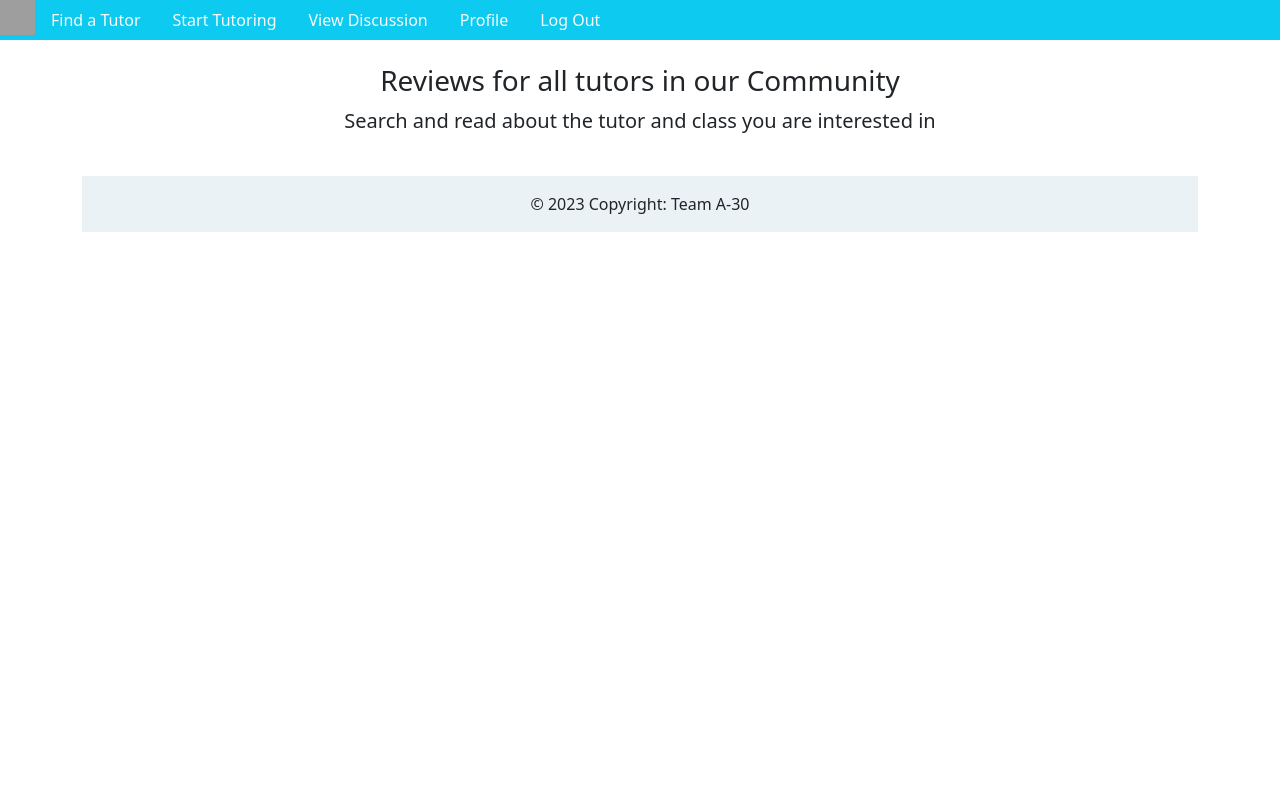
After one commit to maryvwalton/tutor-me-app, a Django app: page /reviews in a window 1280 px wide. The commit adds this page. Run offline with Django 3.2, Linux system fonts and the light colour scheme; data that the repository does not hold is empty; some libraries are stand-ins or nearby versions; grey boxes are pictures that could not be loaded.

Commit message:
review complete
still don't know how to subset by tutor but overall page working

```diff
--- a/myapp/urls.py
+++ b/myapp/urls.py
@@ -30,5 +30,6 @@ urlpatterns = [
     path('submit_thread/', views.createThread, name = 'submitthread'),
     path('submit_review/', views.submitReview, name = 'submitreview'),
     path('submit_review/<int:pk>', views.reviewView.as_view(), name = 'viewReview'),
+    path('reviews', views.reviewList, name = 'allreviews'),
 
 ]
--- a/myapp/views.py
+++ b/myapp/views.py
@@ -276,5 +276,11 @@ def submitReview(request):
 #detail view for review submission
 class reviewView(generic.DetailView):
     model = Review
-    template_name = 'myapp/reviewdetail.html'
+    template_name = 'myapp/review_detail.html'
     context_object_name = 'review'
+
+
+#display all reviews
+def reviewList(request):
+    all_reviews = Review.objects.all()
+    return render(request, 'myapp/all_reviews.html', {'all_reviews': all_reviews})
--- /dev/null
+++ b/templates/myapp/all_reviews.html
@@ -0,0 +1,62 @@
+{% load bootstrap5 %}
+{% bootstrap_css %}
+{% bootstrap_javascript %}
+
+
+<div class="cover-container  mx-auto flex-column">
+    <ul class="nav bg-info mx-auto">
+      <a class="navbar-brand"href="/"><img src= "https://lh5.googleusercontent.com/PMyEMcnh7OuoAC_dPcDNxLGSoFZm8T1K9sob-VHKqBk74YqWJjugOfbulpRZGtn_TSY=w2400" alt="" width="35"  height="35"></a>
+      <li class="nav-item">
+        <a class="nav-link link-light" href="/tutor_courses">Find a Tutor</a>
+      </li>
+      <li class="nav-item">
+        <a class="nav-link link-light" href="/submit_listing">Start Tutoring</a>
+      </li>
+      <li class="nav-item">
+        <a class="nav-link link-light" href="/discussion">View Discussion</a>
+      </li>
+      <li class="nav-item">
+        <a class="nav-link link-light" href="/profile">Profile</a>
+      </li>
+      <li class="nav-item">
+        <a class="nav-link link-light" href="/logout">Log Out</a>
+      </li>
+      <li class="nav-item">
+        <a class="nav-link disabled" >{{ user.username }}</a>
+      </li>
+    </ul>
+
+
+<body>
+
+<div class = container>
+
+    <br>
+
+    <h3 class=" font-weight-normal text-center">Reviews for all tutors in our Community</h3>
+    <p class="lead  text-center"> Search and read about the tutor and class you are interested in</p>
+
+    <br>
+    <div class = "list-group">
+        {% for review in all_reviews%}
+        <div class="card">
+            <h5 class="card-header">{{review.tutor.first_name}} {{review.tutor.last_name}}</h5>
+            <div class="card-body">
+                    <h5 class="card-title">{{review.session}}</h5>
+                    <p class="card-text">{{ review.rating }} : {{ review.comment }}</p>
+
+            </div>
+        </div>
+        <br>
+        {% endfor %}
+   </ul>
+
+
+</div>
+</body>
+
+<footer class="bg-light text-center text-lg-start">
+  <div class="text-center p-3" style="background-color: rgba(173,216, 230, 0.2);">
+    © 2023 Copyright: Team A-30
+  </div>
+</footer>
```
Also changed, not shown: templates/myapp/review_detail.html (added, +59 -0 lines), templates/myapp/tutor_courses.html (+6 -40 lines).
